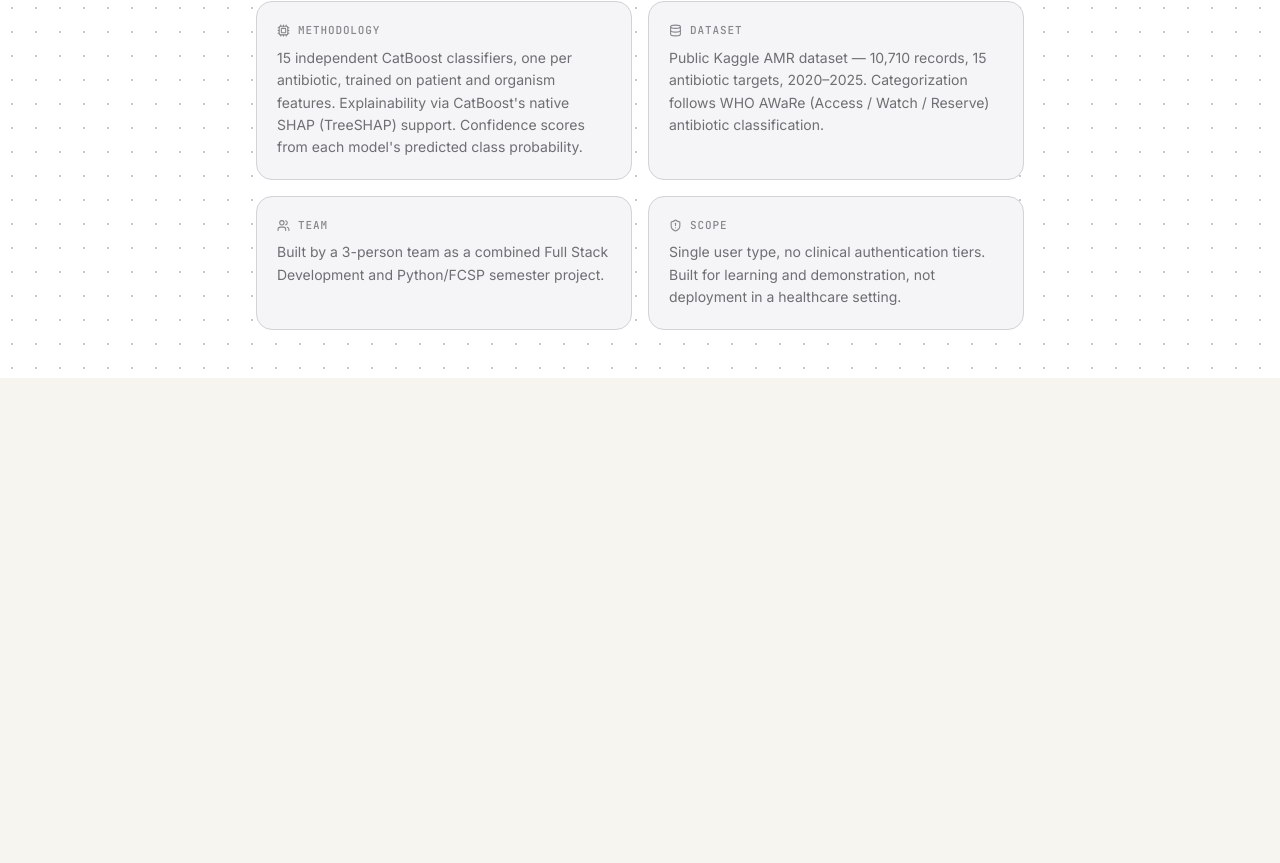
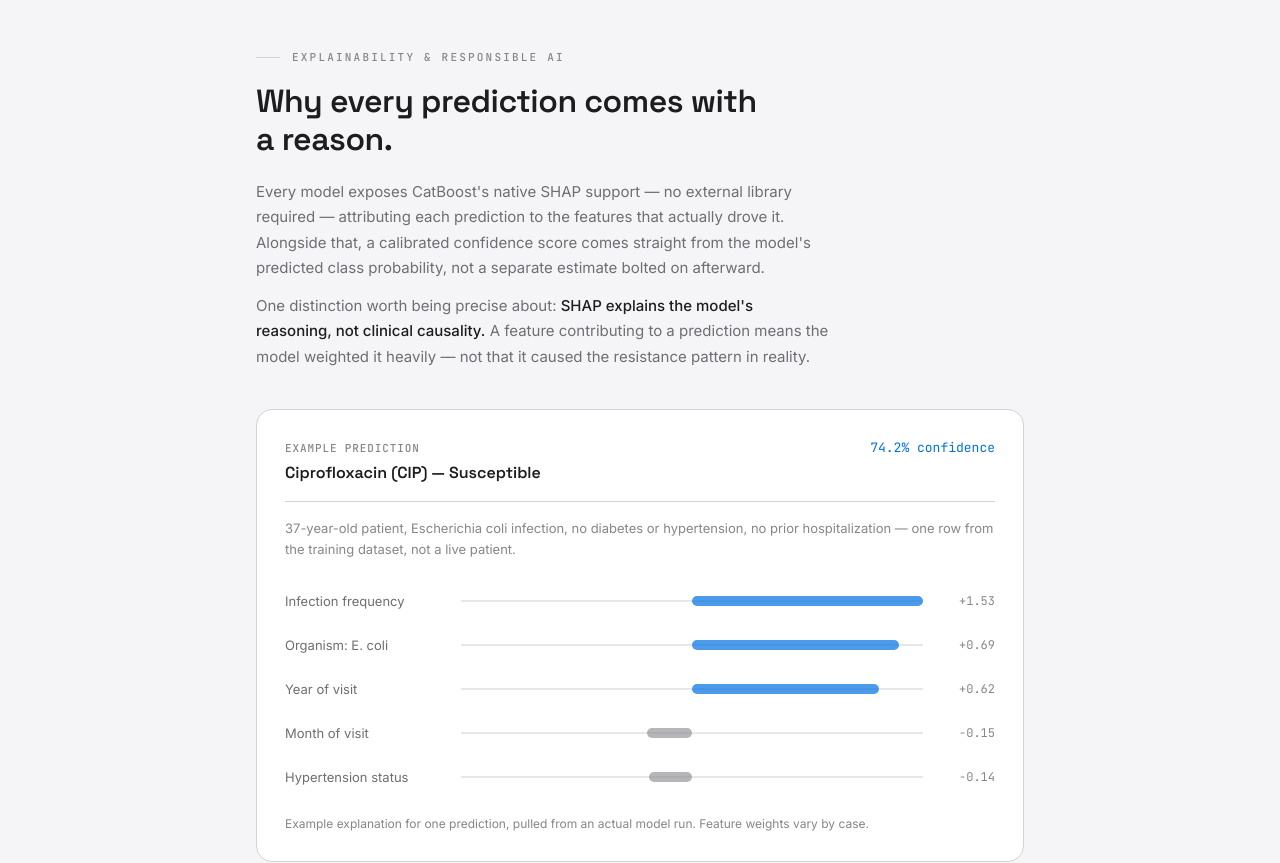
Before and after one commit to dhyeydaftary/antibiotic-resistance-intelligence-platform, a React (Vite) app in the folder frontend/: page /about in a window 1280 px wide. Shown: the part 3292-4155 px from the top of the page. Before the commit the page ends 3670 px from the top, so only its background shows below. Built offline with nearby package versions, Linux system fonts and the light colour scheme; no server answers.

Commit message:
feat(about): add Section 7 explainability with real SHAP example

```diff
--- /dev/null
+++ b/frontend/src/components/about/AboutExplainability.jsx
@@ -0,0 +1,168 @@
+import { motion } from 'framer-motion';
+
+const fadeUp = {
+    hidden: { opacity: 0, y: 14 },
+    visible: (i = 0) => ({
+        opacity: 1,
+        y: 0,
+        transition: { duration: 0.5, delay: i * 0.06, ease: [0.22, 1, 0.36, 1] },
+    }),
+};
+
+// Real output — pulled from catboost_CIP.pkl on an actual row from
+// X_engineered.csv (dataset row 0), via the same get_feature_importance
+// call used in predict.py. Not illustrative/mocked values.
+const EXAMPLE = {
+    antibiotic: 'Ciprofloxacin (CIP)',
+    result: 'Susceptible',
+    confidence: 0.7421,
+    patientContext:
+        '37-year-old patient, Escherichia coli infection, no diabetes or hypertension, no prior hospitalization — one row from the training dataset, not a live patient.',
+    features: [
+        { label: 'Infection frequency', value: 1.5318 },
+        { label: 'Organism: E. coli', value: 0.6856 },
+        { label: 'Year of visit', value: 0.6202 },
+        { label: 'Month of visit', value: -0.1486 },
+        { label: 'Hypertension status', value: -0.1426 },
+    ],
+};
+
+const MAX_ABS = Math.max(...EXAMPLE.features.map((f) => Math.abs(f.value)));
+
+function ShapBar({ index, label, value }) {
+    const isPositive = value > 0;
+    const widthPct = (Math.abs(value) / MAX_ABS) * 100;
+
+    return (
+        <motion.div
+            initial="hidden"
+            whileInView="visible"
+            viewport={{ once: true, margin: '-60px' }}
+            custom={index}
+            variants={fadeUp}
+            className="flex items-center gap-4 py-2.5"
+        >
+            <span className="w-32 shrink-0 font-sans text-[13px] leading-[1.4] text-page-muted sm:w-40">
+                {label}
+            </span>
+            <div className="relative h-6 flex-1">
+                <div className="absolute inset-y-0 left-0 right-0 top-1/2 h-px -translate-y-1/2 bg-canvas-hairline" />
+                <motion.div
+                    initial={{ width: 0 }}
+                    whileInView={{ width: `${widthPct}%` }}
+                    viewport={{ once: true, margin: '-60px' }}
+                    transition={{ duration: 0.6, delay: 0.1 + index * 0.06, ease: [0.22, 1, 0.36, 1] }}
+                    className={`absolute top-1/2 h-2.5 -translate-y-1/2 rounded-full ${isPositive ? 'left-1/2 bg-accent-blue/70' : 'right-1/2 bg-page-faint/60'
+                        }`}
+                    style={{ maxWidth: '50%' }}
+                />
+            </div>
+            <span className="w-14 shrink-0 text-right font-mono text-[12px] text-page-faint">
+                {isPositive ? '+' : ''}
+                {value.toFixed(2)}
+            </span>
+        </motion.div>
+    );
+}
+
+export default function AboutExplainability() {
+    return (
+        <section
+            id="explainability"
+            data-testid="about-explainability-section"
+            className="bg-canvas-alt px-6 py-20 sm:py-24"
+        >
+            <div className="mx-auto max-w-3xl">
+                <motion.div
+                    initial="hidden"
+                    whileInView="visible"
+                    viewport={{ once: true, margin: '-100px' }}
+                    custom={0}
+                    variants={fadeUp}
+                    className="mb-4 flex items-center gap-3"
+                >
+                    <span className="h-px w-6 bg-canvas-hairline" />
+                    <span className="font-mono text-[11px] font-medium uppercase tracking-[0.2em] text-page-faint">
+                        Explainability &amp; responsible AI
+                    </span>
+                </motion.div>
+
+                <motion.h2
+                    initial="hidden"
+                    whileInView="visible"
+                    viewport={{ once: true, margin: '-100px' }}
+                    custom={1}
+                    variants={fadeUp}
+                    className="max-w-lg font-display text-[28px] font-semibold leading-[1.2] tracking-[-0.015em] text-page-ink sm:text-[32px]"
+                >
+                    Why every prediction comes with a reason.
+                </motion.h2>
+
+                <motion.div
+                    initial="hidden"
+                    whileInView="visible"
+                    viewport={{ once: true, margin: '-100px' }}
+                    custom={2}
+                    variants={fadeUp}
+                    className="mt-5 max-w-xl space-y-3 font-sans text-[15px] leading-[1.7] text-page-muted"
+                >
+                    <p>
+                        Every model exposes CatBoost's native SHAP support — no external
+                        library required — attributing each prediction to the features
+                        that actually drove it. Alongside that, a calibrated confidence
+                        score comes straight from the model's predicted class
+                        probability, not a separate estimate bolted on afterward.
+                    </p>
+                    <p>
+                        One distinction worth being precise about:{' '}
+                        <span className="font-medium text-page-ink">
+                            SHAP explains the model's reasoning, not clinical causality.
+                        </span>{' '}
+                        A feature contributing to a prediction means the model weighted
+                        it heavily — not that it caused the resistance pattern in
+                        reality.
+                    </p>
+                </motion.div>
+
+                {/* Real SHAP example */}
+                <motion.div
+                    initial="hidden"
+                    whileInView="visible"
+                    viewport={{ once: true, margin: '-100px' }}
+                    custom={3}
+                    variants={fadeUp}
+                    className="mt-10 rounded-[16px] border border-canvas-hairline bg-canvas p-5 sm:p-7"
+                >
+                    <div className="flex flex-wrap items-baseline justify-between gap-2 border-b border-canvas-hairline pb-4">
+                        <div>
+                            <div className="font-mono text-[11px] font-medium uppercase tracking-[0.08em] text-page-faint">
+                                Example prediction
+                            </div>
+                            <div className="mt-1 font-display text-[16px] font-semibold text-page-ink">
+                                {EXAMPLE.antibiotic} — {EXAMPLE.result}
+                            </div>
+                        </div>
+                        <div className="font-mono text-[13px] text-accent-blue">
+                            {(EXAMPLE.confidence * 100).toFixed(1)}% confidence
+                        </div>
+                    </div>
+
+                    <p className="mt-4 font-sans text-[13px] leading-[1.6] text-page-faint">
+                        {EXAMPLE.patientContext}
+                    </p>
+
+                    <div className="mt-5">
+                        {EXAMPLE.features.map((f, i) => (
+                            <ShapBar key={f.label} index={i} label={f.label} value={f.value} />
+                        ))}
+                    </div>
+
+                    <p className="mt-4 font-sans text-[12px] leading-[1.5] text-page-faint">
+                        Example explanation for one prediction, pulled from an actual
+                        model run. Feature weights vary by case.
+                    </p>
+                </motion.div>
+            </div>
+        </section>
+    );
+}
--- a/frontend/src/pages/AboutPage.jsx
+++ b/frontend/src/pages/AboutPage.jsx
@@ -5,6 +5,7 @@ import AboutPhilosophy from '../components/about/AboutPhilosophy';
 import AboutCapabilityList from '../components/about/AboutCapabilityList';
 import AboutBoundaryList from '../components/about/AboutBoundaryList';
 import AboutPipeline from '../components/about/AboutPipeline';
+import AboutExplainability from '../components/about/AboutExplainability';
 
 function InfoCard({ icon: Icon, label, id, children }) {
   return (
@@ -26,6 +27,7 @@ function AboutPage() {
       <AboutCapabilityList />
       <AboutBoundaryList />
       <AboutPipeline />
+      <AboutExplainability />
 
       {/* TODO(about-redesign): everything below is the legacy compact layout.
           Will be replaced section-by-section per the redesign plan (Sections 2-13). */}
```
